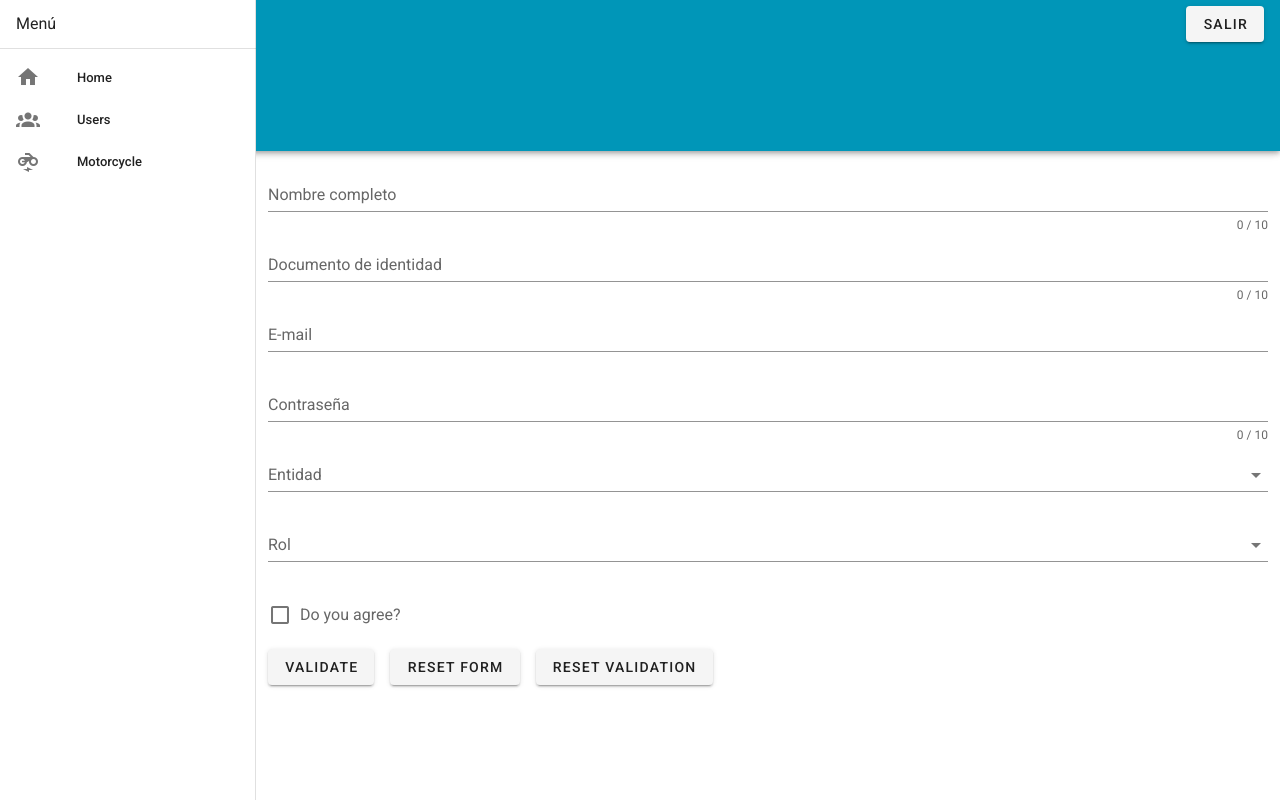
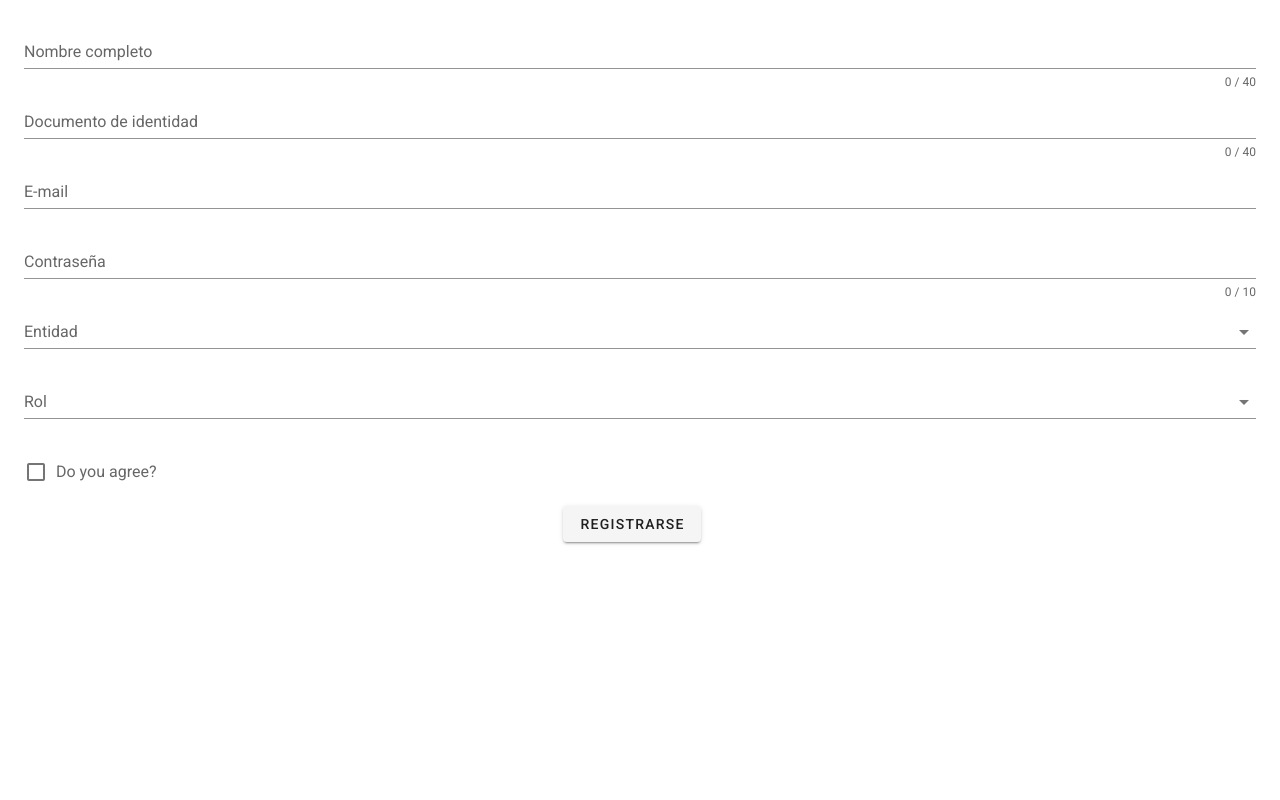
Before and after one commit to Brayan3268/ProveRedApp, a Nuxt app: page /register in a window 1280 px wide. Built offline with nearby package versions, Linux system fonts and the light colour scheme.

Commit message:
CRUD proveedor y registro parte 1

```diff
--- /dev/null
+++ b/layouts/blank.vue
@@ -0,0 +1,7 @@
+<template>
+  <v-app>
+    <center>
+      <nuxt />
+    </center>
+  </v-app>
+</template>
--- /dev/null
+++ b/pages/formProvider.vue
@@ -0,0 +1,8 @@
+<template>
+  <h1>TERMINAR FORMULARIO DE PROVEEDOR (Informacion servicio, etc)</h1>
+</template>
+<script>
+export default {
+  layout: "blank",
+};
+</script>
--- a/pages/home.vue
+++ /dev/null
@@ -1,5 +0,0 @@
-<template>
-  <div>
-    <h1>Prueba</h1>
-  </div>
-</template>
--- /dev/null
+++ b/pages/homeClient.vue
@@ -0,0 +1,8 @@
+<template>
+  <h1>Cliente</h1>
+</template>
+<script>
+export default {
+  layout: "blank",
+};
+</script>
--- /dev/null
+++ b/pages/homeProvider.vue
@@ -0,0 +1,5 @@
+<template>
+  <div>
+    <h1>Proveedor</h1>
+  </div>
+</template>
--- a/pages/register.vue
+++ b/pages/register.vue
@@ -2,49 +2,55 @@
   <div>
     <v-form ref="form" v-model="valid" lazy-validation>
       <v-text-field
-        v-model="name"
-        :counter="10"
+        v-model="user.fullname"
+        :counter="40"
         :rules="nameRules"
         label="Nombre completo"
+        class="mt-md-6 px-md-6"
         required
       ></v-text-field>
 
       <v-text-field
-        v-model="name"
-        :counter="10"
+        v-model="user.id"
+        :counter="40"
         :rules="nameRules"
         label="Documento de identidad"
+        class="px-md-6 mx-lg-auto"
         required
       ></v-text-field>
 
       <v-text-field
-        v-model="email"
+        v-model="user.email"
         :rules="emailRules"
         label="E-mail"
+        class="px-md-6 mx-lg-auto"
         required
       ></v-text-field>
 
       <v-text-field
-        v-model="name"
+        v-model="user.password"
         :counter="10"
         :rules="nameRules"
         label="Contraseña"
+        class="px-md-6 mx-lg-auto"
         required
       ></v-text-field>
 
       <v-select
-        v-model="select"
-        :items="items"
+        v-model="user.entity"
+        :items="entity"
         :rules="[(v) => !!v || 'Item is required']"
         label="Entidad"
+        class="px-md-6 mx-lg-auto"
         required
       ></v-select>
 
       <v-select
-        v-model="select"
-        :items="items"
+        v-model="user.rol"
+        :items="rol"
         :rules="[(v) => !!v || 'Item is required']"
         label="Rol"
+        class="px-md-6 mx-lg-auto"
         required
       ></v-select>
 
@@ -52,21 +58,19 @@
         v-model="checkbox"
         :rules="[(v) => !!v || 'You must agree to continue!']"
         label="Do you agree?"
+        class="px-md-6 mx-lg-auto"
         required
       ></v-checkbox>
 
-      <v-btn :disabled="!valid" class="mr-4" @click="validate">
-        Validate
+      <v-btn :disabled="!valid" class="mr-4" @click="createUser">
+        Registrarse
       </v-btn>
-
-      <v-btn class="mr-4" @click="reset"> Reset Form </v-btn>
-
-      <v-btn @click="resetValidation"> Reset Validation </v-btn>
     </v-form>
   </div>
 </template>
 <script>
 export default {
+  layout: "blank",
   data: () => ({
     valid: true,
     name: "",
@@ -80,19 +84,34 @@ export default {
       (v) => /.+@.+\..+/.test(v) || "E-mail must be valid",
     ],
     select: null,
-    items: ["Item 1", "Item 2", "Item 3", "Item 4"],
+    entity: ["Persona juridica", "Persona natural"],
+    rol: ["Proveedor", "Cliente"],
     checkbox: false,
+    users: [],
+    user: {
+      fullname: null,
+      id: null,
+      email: null,
+      password: null,
+      entity: null,
+      rol: null,
+    },
   }),
 
   methods: {
-    validate() {
-      this.$refs.form.validate();
-    },
-    reset() {
-      this.$refs.form.reset();
-    },
-    resetValidation() {
-      this.$refs.form.resetValidation();
+    createUser() {
+      let exist = this.users.find((x) => x.id == this.user.id);
+      if (exist) {
+        this.users.push(this.user);
+      }
+
+      if (this.user.rol == "Proveedor") {
+        this.$router.push("/formProvider");
+      } else {
+        this.$router.push("/homeClient");
+      }
+
+      console.log(this.users);
     },
   },
 };
```
